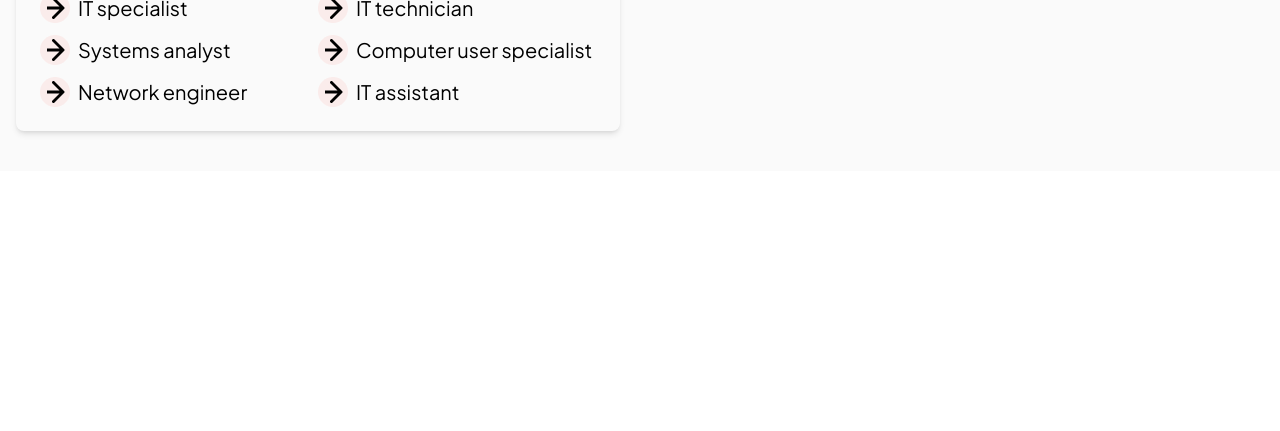
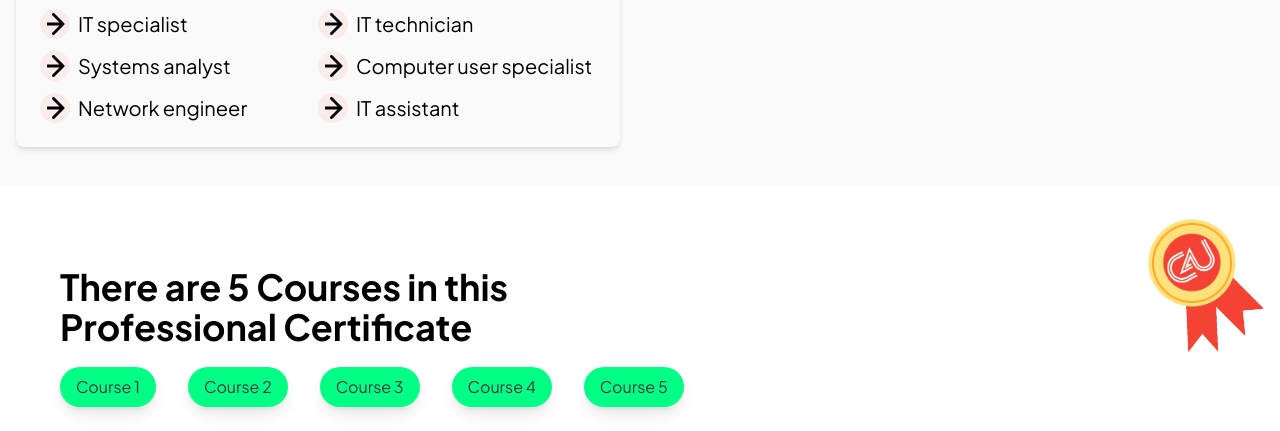
Before and after one commit to nazmul-hasan2/creative4u, a website built with Vite: page index.html in a window 1280 px wide. Shown: the part 1881-2312 px from the top of the page. Before the commit the page ends 2052 px from the top, so only its background shows below. Built offline with nearby package versions, Linux system fonts and the light colour scheme; files whose address does not match are found by name.

Commit message:
Course Section

```diff
--- a/index.html
+++ b/index.html
@@ -80,7 +80,7 @@
               up</button>
 
             <button
-              class="bg-white md:text-base text-xs md:py-3 py-1 md:px-6 px-2 rounded-md text-#072125 font-semibold hover:bg-gray-200 transition hover:scale-105 hover:translate-y-1 my-3">skill more</button>
+              class="bg-white md:text-base text-xs md:py-3 py-1 md:px-6 px-2 rounded-md text-#072125 font-semibold hover:bg-gray-200 transition hover:scale-105 hover:translate-y-1 my-3">Learn More</button>
           </div>
         </div>
         <div class="md:w-1/2 mt-8 md:mt-0 flex justify-center relative">
@@ -100,7 +100,7 @@
     </section>
 
   <!-- Google Section -->
-  <section class="py-6">
+  <section class="my-16">
     <div class="container mx-auto flex flex-col md:flex-row items-center justify-center text-center md:space-x-9 divide-x">
 
       <p class="text-gray-600 mb-4 px-4 md:px-0 md:text-left">
@@ -232,5 +232,27 @@
     </div>
   </section>
 
+  <!-- Course Section -->
+   <section class="container">
+    <div class="flex items-center pt-12">
+      <h1 class="md:text-4xl text-2xl  text-left font-bold ml-7 px-8 mt-8">There are 5 Courses in this <br> Professional Certificate</h1>
+    </div>
+    <div class="flex md:ml-10 ml-5 px-5 md:space-x-8 pt-5 space-x-4 flex-wrap ">
+      <button class="course-btn">Course 1</button>
+      <button class="course-btn">Course 2</button>
+      <button class="course-btn">Course 3</button>
+      <button class="course-btn">Course 4</button>
+      <button class="course-btn">Course 5</button>
+    </div>
+    <div class="mt-6 relative items-center justify-center ">
+        <img src="assets/Vector.png" alt="" class="w-20 h-20  absolute left-auto -rotate-6 right-4 bottom-20">
+        <img src="assets/Shape with text.png" alt="" class="w-28 h-28  absolute left-auto  right-8 bottom-28">
+        <img src="assets/Shape with text (1).png" alt="" class="w-20 h-20  absolute left-auto  right-12 bottom-32">
+        <img src="assets/c4u mg_2022 1.png" alt="" class="w-20 h-20  absolute left-auto  right-12 bottom-32">
+    </div>
+  </div>
+</section>
+
+
 </body>
 </html>
--- a/main.css
+++ b/main.css
@@ -8,4 +8,7 @@
   .skill-item {
     @apply border border-[#F44335] px-3 py-1 rounded-full text-lg;
   }
+  .course-btn {
+    @apply bg-[#00FF84] text-[#2D3142] py-2 md:px-4 px-[2px] rounded-full shadow-lg ;
+  }
 }
```
